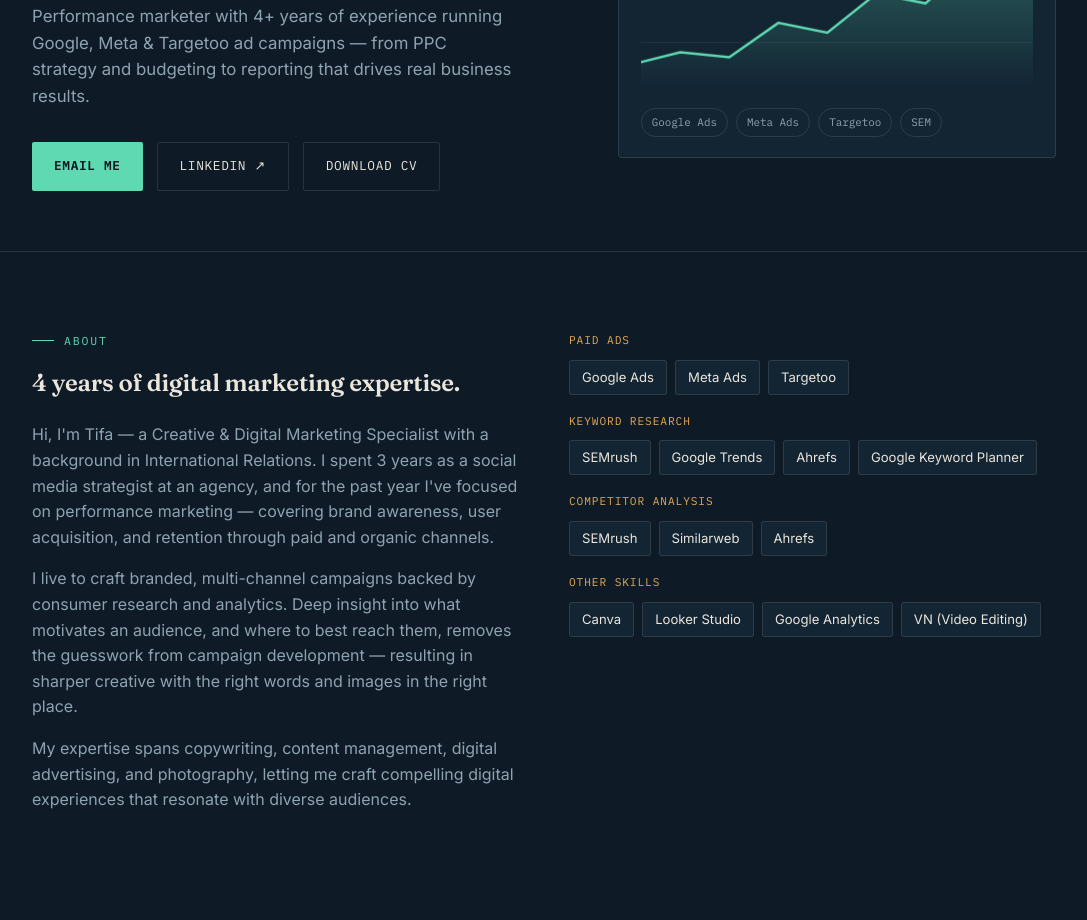
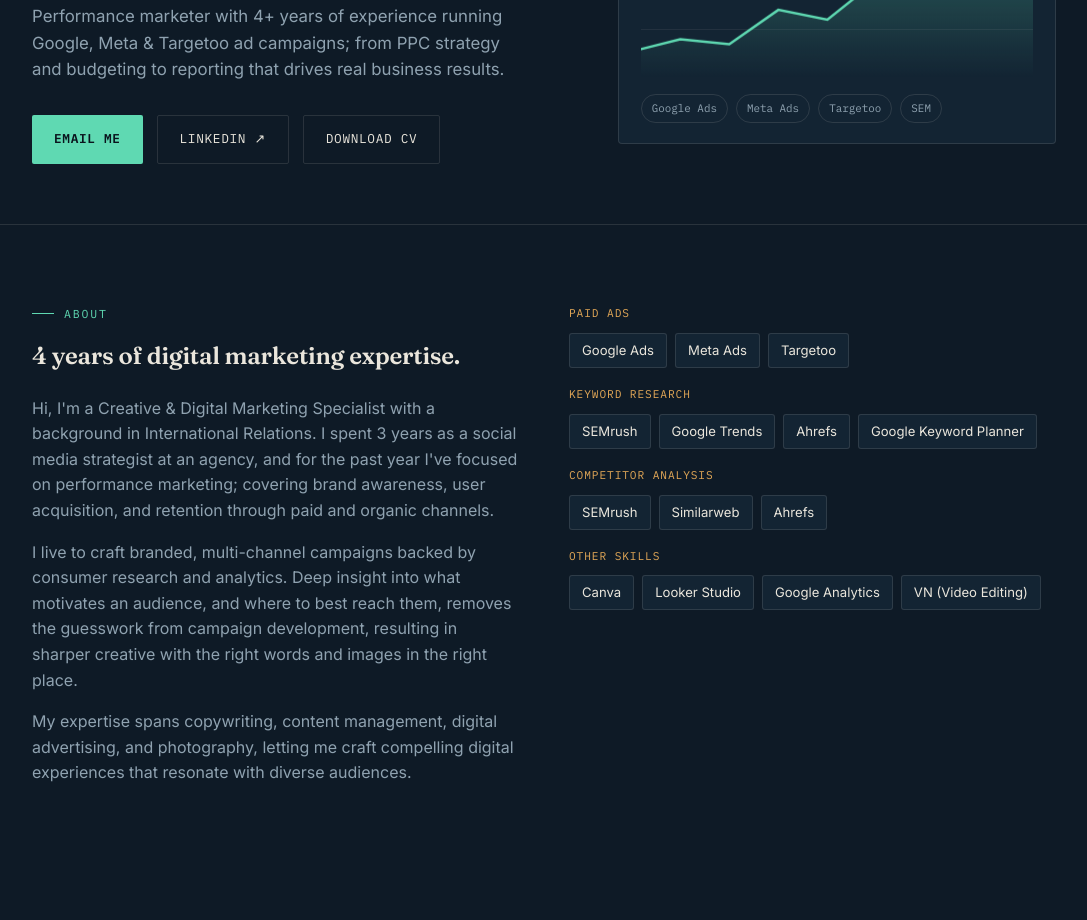
Before and after one commit to latifatulkhasanah/portfolio, a plain HTML site: page index.html in a window 1280 px wide. Shown: the part 336-1256 px from the top of the page, without its empty margins (96-1183 px from the left). Drawn offline with Linux system fonts and the light colour scheme.

Commit message:
Update index.html

```diff
--- a/index.html
+++ b/index.html
@@ -427,7 +427,7 @@
     <div>
       <div class="eyebrow">Digital Marketing Specialist · Jakarta</div>
       <h1>Turning ad spend<br>into growth curves.</h1>
-      <p class="lead">Performance marketer with 4+ years of experience running Google, Meta & Targetoo ad campaigns — from PPC strategy and budgeting to reporting that drives real business results.</p>
+      <p class="lead">Performance marketer with 4+ years of experience running Google, Meta & Targetoo ad campaigns; from PPC strategy and budgeting to reporting that drives real business results.</p>
       <div class="cta-row">
         <a class="btn btn-primary" href="mailto:tifa8405@gmail.com">Email Me</a>
         <a class="btn btn-ghost" href="https://www.linkedin.com/in/latifatulkhasanah/" target="_blank" rel="noopener">LinkedIn ↗</a>
@@ -469,8 +469,8 @@
     <div>
       <div class="eyebrow">About</div>
       <h2 style="margin-bottom:20px;">4 years of digital marketing expertise.</h2>
-      <p>Hi, I'm Tifa — a Creative & Digital Marketing Specialist with a background in International Relations. I spent 3 years as a social media strategist at an agency, and for the past year I've focused on performance marketing — covering brand awareness, user acquisition, and retention through paid and organic channels.</p>
-      <p>I live to craft branded, multi-channel campaigns backed by consumer research and analytics. Deep insight into what motivates an audience, and where to best reach them, removes the guesswork from campaign development — resulting in sharper creative with the right words and images in the right place.</p>
+      <p>Hi, I'm a Creative & Digital Marketing Specialist with a background in International Relations. I spent 3 years as a social media strategist at an agency, and for the past year I've focused on performance marketing; covering brand awareness, user acquisition, and retention through paid and organic channels.</p>
+      <p>I live to craft branded, multi-channel campaigns backed by consumer research and analytics. Deep insight into what motivates an audience, and where to best reach them, removes the guesswork from campaign development, resulting in sharper creative with the right words and images in the right place.</p>
       <p>My expertise spans copywriting, content management, digital advertising, and photography, letting me craft compelling digital experiences that resonate with diverse audiences.</p>
     </div>
     <div class="skill-groups">
```
